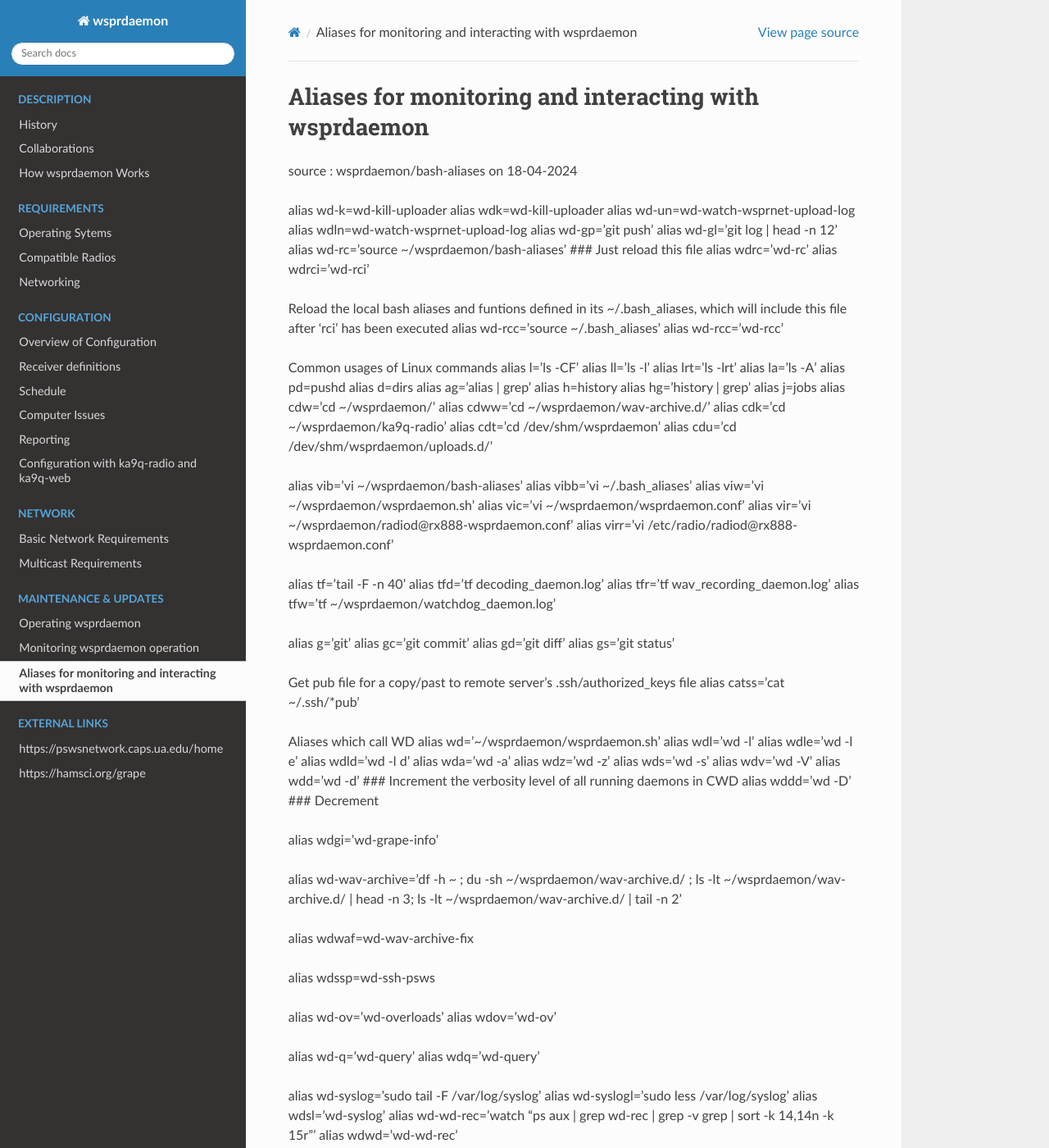
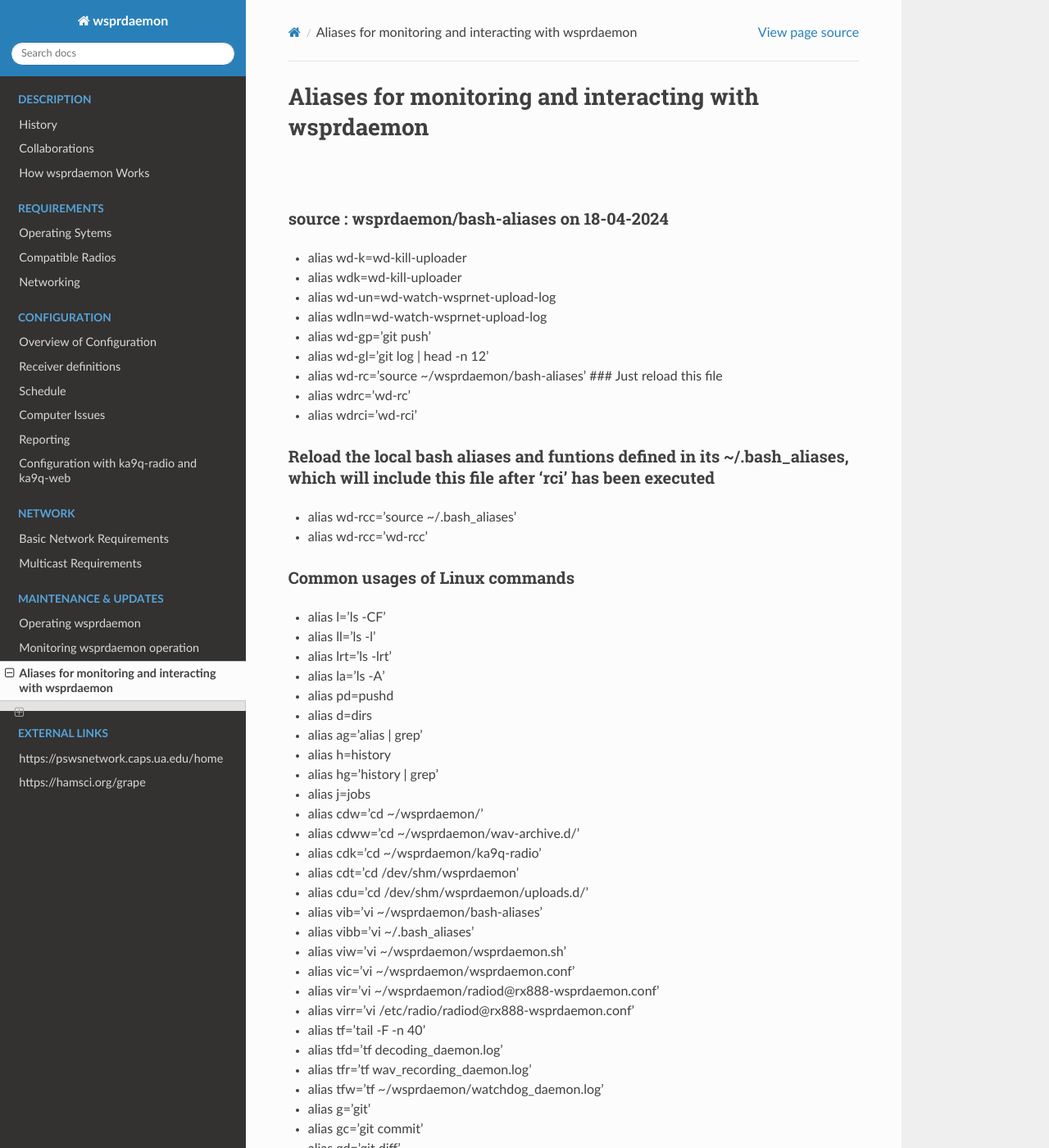
Before and after one commit to rrobinett/wsprdaemon, a Sphinx documentation site: the page built from docs/source/maintenance/aliases.md, in a window 1280 px wide and 1400 px high. Shown: the whole window at 82% size. Built offline with Sphinx 7.4.7 and the Read the Docs theme 3.1.0, drawn with Linux system fonts in a browser that asks for light colours; some of the changed text lies outside the part shown.

Commit message:
fixed aliases file

```diff
--- a/docs/source/maintenance/aliases.md
+++ b/docs/source/maintenance/aliases.md
@@ -1,150 +1,150 @@
 # Aliases for monitoring and interacting with wsprdaemon
+##
+### source : wsprdaemon/bash-aliases on 18-04-2024
 
-source : wsprdaemon/bash-aliases on 18-04-2024
+- alias wd-k=wd-kill-uploader
+- alias wdk=wd-kill-uploader
+- alias wd-un=wd-watch-wsprnet-upload-log
+- alias wdln=wd-watch-wsprnet-upload-log
+- alias wd-gp='git push'
+- alias wd-gl='git log | head -n 12'
+- alias wd-rc='source ~/wsprdaemon/bash-aliases' ### Just reload this file
+- alias wdrc='wd-rc'
+- alias wdrci='wd-rci'
 
-alias wd-k=wd-kill-uploader
-alias wdk=wd-kill-uploader
-alias wd-un=wd-watch-wsprnet-upload-log
-alias wdln=wd-watch-wsprnet-upload-log
-alias wd-gp='git push'
-alias wd-gl='git log | head -n 12'
-alias wd-rc='source ~/wsprdaemon/bash-aliases' ### Just reload this file
-alias wdrc='wd-rc'
-alias wdrci='wd-rci'
+### Reload the local bash aliases and funtions defined in its ~/.bash_aliases, which will include this file after 'rci' has been executed
+- alias wd-rcc='source ~/.bash_aliases'
+- alias wd-rcc='wd-rcc'
 
-Reload the local bash aliases and funtions defined in its ~/.bash_aliases, which will include this file after 'rci' has been executed
-alias wd-rcc='source ~/.bash_aliases'
-alias wd-rcc='wd-rcc'
+### Common usages of Linux commands
+- alias l='ls -CF'
+- alias ll='ls -l'
+- alias lrt='ls -lrt'
+- alias la='ls -A'
+- alias pd=pushd
+- alias d=dirs
+- alias ag='alias | grep'
+- alias h=history
+- alias hg='history | grep'
+- alias j=jobs
+- alias cdw='cd ~/wsprdaemon/'
+- alias cdww='cd ~/wsprdaemon/wav-archive.d/'
+- alias cdk='cd ~/wsprdaemon/ka9q-radio'
+- alias cdt='cd /dev/shm/wsprdaemon'
+- alias cdu='cd /dev/shm/wsprdaemon/uploads.d/'
 
-Common usages of Linux commands
-alias l='ls -CF'
-alias ll='ls -l'
-alias lrt='ls -lrt'
-alias la='ls -A'
-alias pd=pushd
-alias d=dirs
-alias ag='alias | grep'
-alias h=history
-alias hg='history | grep'
-alias j=jobs
-alias cdw='cd ~/wsprdaemon/'
-alias cdww='cd ~/wsprdaemon/wav-archive.d/'
-alias cdk='cd ~/wsprdaemon/ka9q-radio'
-alias cdt='cd /dev/shm/wsprdaemon'
-alias cdu='cd /dev/shm/wsprdaemon/uploads.d/'
+- alias vib='vi ~/wsprdaemon/bash-aliases'
+- alias vibb='vi ~/.bash_aliases'
+- alias viw='vi ~/wsprdaemon/wsprdaemon.sh'
+- alias vic='vi ~/wsprdaemon/wsprdaemon.conf'
+- alias vir='vi ~/wsprdaemon/radiod@rx888-wsprdaemon.conf'
+- alias virr='vi /etc/radio/radiod@rx888-wsprdaemon.conf'
 
-alias vib='vi ~/wsprdaemon/bash-aliases'
-alias vibb='vi ~/.bash_aliases'
-alias viw='vi ~/wsprdaemon/wsprdaemon.sh'
-alias vic='vi ~/wsprdaemon/wsprdaemon.conf'
-alias vir='vi ~/wsprdaemon/radiod@rx888-wsprdaemon.conf'
-alias virr='vi /etc/radio/radiod@rx888-wsprdaemon.conf'
+- alias tf='tail -F -n 40'
+- alias tfd='tf decoding_daemon.log'
+- alias tfr='tf wav_recording_daemon.log'
+- alias tfw='tf ~/wsprdaemon/watchdog_daemon.log'
 
-alias tf='tail -F -n 40'
-alias tfd='tf decoding_daemon.log'
-alias tfr='tf wav_recording_daemon.log'
-alias tfw='tf ~/wsprdaemon/watchdog_daemon.log'
+- alias g='git'
+- alias gc='git commit'
+- alias gd='git diff'
+- alias gs='git status'
 
-alias g='git'
-alias gc='git commit'
-alias gd='git diff'
-alias gs='git status'
+### Get pub file for a copy/past to remote server's .ssh/authorized_keys file
+- alias catss='cat ~/.ssh/*pub'
 
-Get pub file for a copy/past to remote server's .ssh/authorized_keys file
-alias catss='cat ~/.ssh/*pub'
+### Aliases which call WD
+- alias wd='~/wsprdaemon/wsprdaemon.sh'
+- alias wdl='wd -l'
+- alias wdle='wd -l e'
+- alias wdld='wd -l d'
+- alias wda='wd -a'
+- alias wdz='wd -z'
+- alias wds='wd -s'
+- alias wdv='wd -V'
+- alias wdd='wd -d' ### Increment the verbosity level of all running daemons in CWD
+- alias wddd='wd -D' ### Decrement
 
-Aliases which call WD
-alias wd='~/wsprdaemon/wsprdaemon.sh'
-alias wdl='wd -l'
-alias wdle='wd -l e'
-alias wdld='wd -l d'
-alias wda='wd -a'
-alias wdz='wd -z'
-alias wds='wd -s'
-alias wdv='wd -V'
-alias wdd='wd -d' ### Increment the verbosity level of all running daemons in CWD
-alias wddd='wd -D' ### Decrement
+- alias wdgi='wd-grape-info'
 
-alias wdgi='wd-grape-info'
+- alias wd-wav-archive='df -h ~ ; du -sh ~/wsprdaemon/wav-archive.d/ ; ls -lt ~/wsprdaemon/wav-archive.d/ | head -n 3; ls -lt ~/wsprdaemon/wav-archive.d/ | tail -n 2'
 
-alias wd-wav-archive='df -h ~ ; du -sh ~/wsprdaemon/wav-archive.d/ ; ls -lt ~/wsprdaemon/wav-archive.d/ | head -n 3; ls -lt ~/wsprdaemon/wav-archive.d/ | tail -n 2'
+- alias wdwaf=wd-wav-archive-fix
 
-alias wdwaf=wd-wav-archive-fix
+- alias wdssp=wd-ssh-psws
 
-alias wdssp=wd-ssh-psws
+- alias wd-ov='wd-overloads'
+- alias wdov='wd-ov'
 
-alias wd-ov='wd-overloads'
-alias wdov='wd-ov'
+- alias wd-q='wd-query'
+- alias wdq='wd-query'
 
-alias wd-q='wd-query'
-alias wdq='wd-query'
+- alias wd-syslog='sudo tail -F /var/log/syslog'
+- alias wd-syslogl='sudo less /var/log/syslog'
+- alias wdsl='wd-syslog'
+- alias wd-wd-rec='watch "ps aux | grep wd-rec | grep -v grep | sort -k 14,14n -k 15r"'
+- alias wdwd='wd-wd-rec'
 
-alias wd-syslog='sudo tail -F /var/log/syslog'
-alias wd-syslogl='sudo less /var/log/syslog'
-alias wdsl='wd-syslog'
-alias wd-wd-rec='watch "ps aux | grep wd-rec | grep -v grep | sort -k 14,14n -k 15r"'
-alias wdwd='wd-wd-rec'
+- alias wdrl='wd-rl'
 
-alias wdrl='wd-rl'
+- alias wd-ra='wd-radiod-action start' ### show it's status
+- alias wdra='wd-ra'
 
-alias wd-ra='wd-radiod-action start' ### show it's status
-alias wdra='wd-ra'
+- alias wd-rz='wd-radiod-action stop' ### show it's status
+- alias wdrz='wd-rz'
 
-alias wd-rz='wd-radiod-action stop' ### show it's status
-alias wdrz='wd-rz'
+- alias wd-rs='wd-radiod-action status' ### show it's status
+- alias wdrs='wd-rs'
 
-alias wd-rs='wd-radiod-action status' ### show it's status
-alias wdrs='wd-rs'
+- alias wdrv='wd-radiod-conf-edit'
 
-alias wdrv='wd-radiod-conf-edit'
+### WD systemctl
+- alias wd-wd-start='sudo systemctl start wsprdaemon.service'
+- alias wdwa='wd-wd-start'
 
-WD systemctl
-alias wd-wd-start='sudo systemctl start wsprdaemon.service'
-alias wdwa='wd-wd-start'
+- alias wd-wd-stop='sudo systemctl stop wsprdaemon.service'
+- alias wdwz='wd-wd-stop'
 
-alias wd-wd-stop='sudo systemctl stop wsprdaemon.service'
-alias wdwz='wd-wd-stop'
+- alias wd-wd-status='sudo systemctl status wsprdaemon.service'
+- alias wdws='wd-wd-status'
 
-alias wd-wd-status='sudo systemctl status wsprdaemon.service'
-alias wdws='wd-wd-status'
+- alias wd9c=wd-radiod-control
+- alias wdrc=wd-radiod-control
 
-alias wd9c=wd-radiod-control
-alias wdrc=wd-radiod-control
+- alias wd9m=wd-9m
 
-alias wd9m=wd-9m
+### tmux aliases
+- alias tm='tmux'
+- alias tml='tmux ls'
+- alias tm0='tmux a -t 0'
+- alias tm1='tmux a -t 1'
+- alias tm2='tmux a -t 2'
+- alias tm3='tmux a -t 3'
+- alias tm4='tmux a -t 4'
+- alias tm5='tmux a -t 5'
+- alias tm6='tmux a -t 6'
+- alias tm7='tmux a -t 7'
+- alias tm8='tmux a -t 8'
+- alias tm9='tmux a -t 9'
 
-tmux aliases
-alias tm='tmux'
-alias tml='tmux ls'
-alias tm0='tmux a -t 0'
-alias tm1='tmux a -t 1'
-alias tm2='tmux a -t 2'
-alias tm3='tmux a -t 3'
-alias tm4='tmux a -t 4'
-alias tm5='tmux a -t 5'
-alias tm6='tmux a -t 6'
-alias tm7='tmux a -t 7'
-alias tm8='tmux a -t 8'
-alias tm9='tmux a -t 9'
+- alias wd-wait='wd-wait-for_wspr-gap'
 
-alias wd-wait='wd-wait-for_wspr-gap'
+- alias wd-nf="awk '{printf "%2d: %s\n", NF, $0}'"
 
-alias wd-nf="awk '{printf "%2d: %s\n", NF, $0}'"
+### git aliases
+- alias wd-get-my-public_ip="dig TXT +short o-o.myaddr.l.google.com @ns1.google.com | sed 's/"//g'"
 
-git aliases
-alias wd-get-my-public_ip="dig TXT +short o-o.myaddr.l.google.com @ns1.google.com | sed 's/"//g'"
+- alias wd-watch-wavs='watch "ls -lr *.wav"' ### watch for wd-record or kiwirecorder to create wav files in cwd
+- alias wdww='wd-watch-wavs'
+- alias wdps='ps aux | grep wd-record | grep -v grep'
 
-alias wd-watch-wavs='watch "ls -lr *.wav"' ### watch for wd-record or kiwirecorder to create wav files in cwd
-alias wdww='wd-watch-wavs'
-alias wdps='ps aux | grep wd-record | grep -v grep'
+- alias wdssr=wd-ssh-to-wdclient
 
-alias wdssr=wd-ssh-to-wdclient
+### Reloads these functions and aliases into the users running bash (must be an alias)
+- alias wd-bash_aliases='source ~/wsprdaemon/bash-aliases'
+- alias wdba='wd-bash_aliases'
 
-Reloads these functions and aliases into the users running bash (must be an alias)
-alias wd-bash_aliases='source ~/wsprdaemon/bash-aliases'
-alias wdba='wd-bash_aliases'
+- alias wd-='wd-help'
+- alias wd-h='wd-help'
 
-alias wd-='wd-help'
-alias wd-h='wd-help'
-
-alias wdg='wd -g'
+- alias wdg='wd -g'
```
Also changed, not shown: 6 other files.
